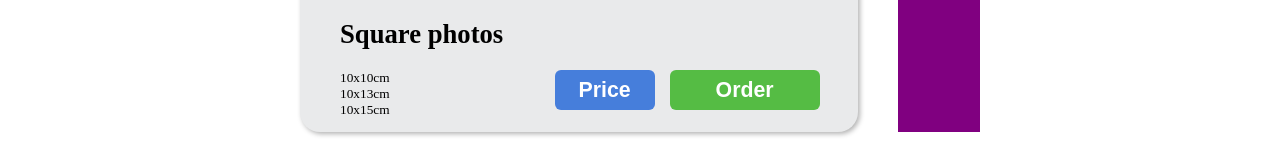
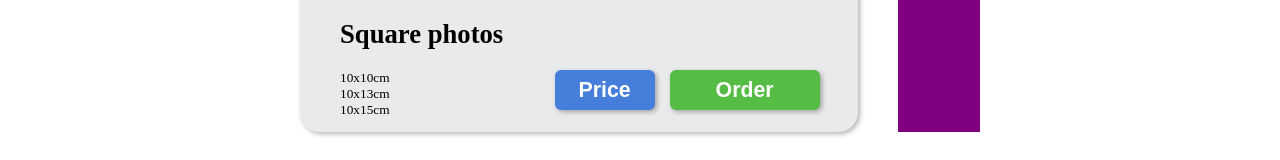
Before and after one commit to sssgen/photo-layout, a React (Create React App) app in the folder client/: page / in a window 1280 px wide. Shown: the part 913-1073 px from the top of the page. Built offline with nearby package versions, Linux system fonts and the light colour scheme.

Commit message:
fixed button`s shadow

```diff
--- a/client/src/pages/Landing/Landing.scss
+++ b/client/src/pages/Landing/Landing.scss
@@ -87,6 +87,7 @@
         height: 40px;
         border-radius: 6px;
         border: none;
+        box-shadow: 2px 2px 5px rgba(0, 0, 0, 0.3);
     }
 }
 
```
